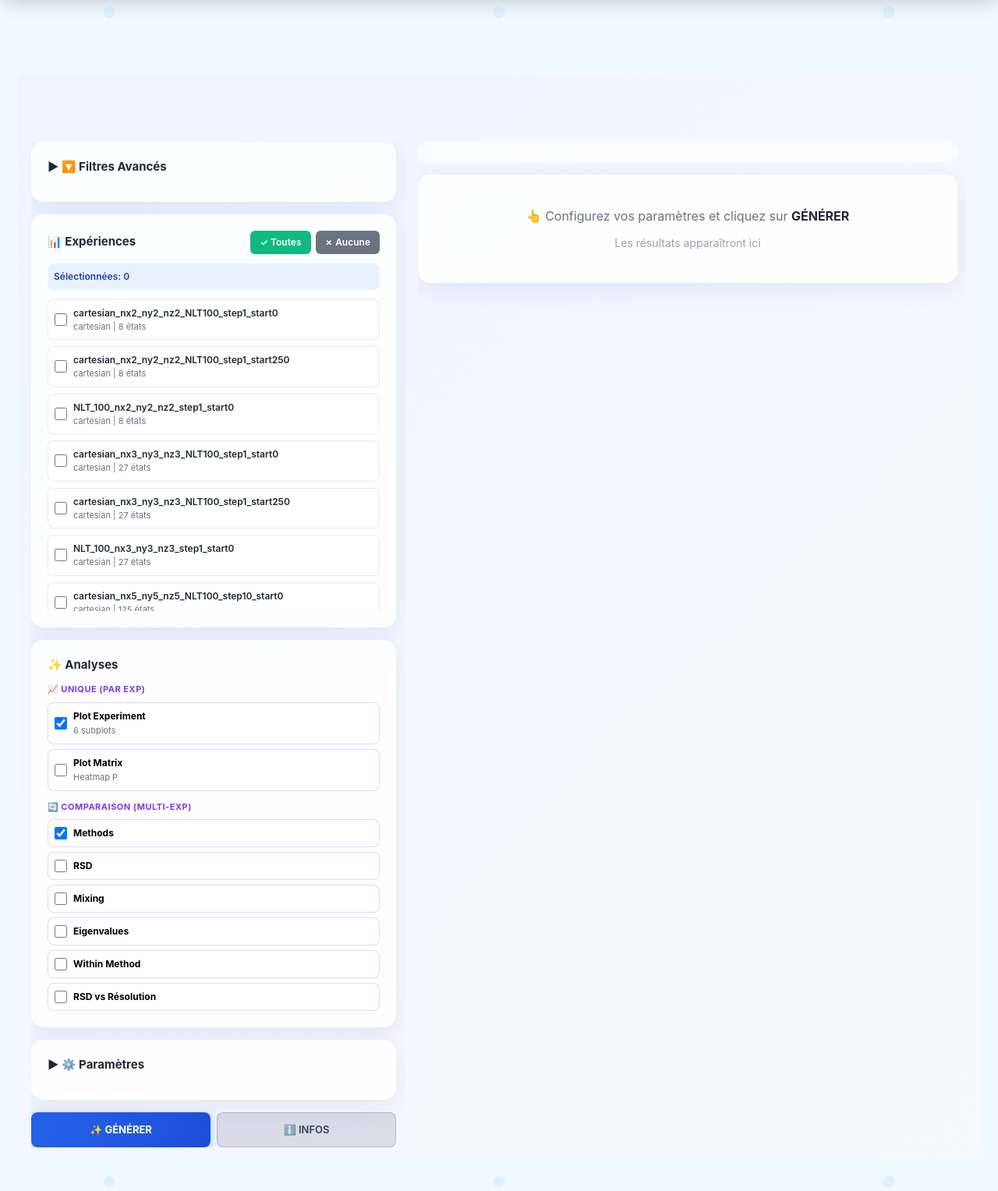
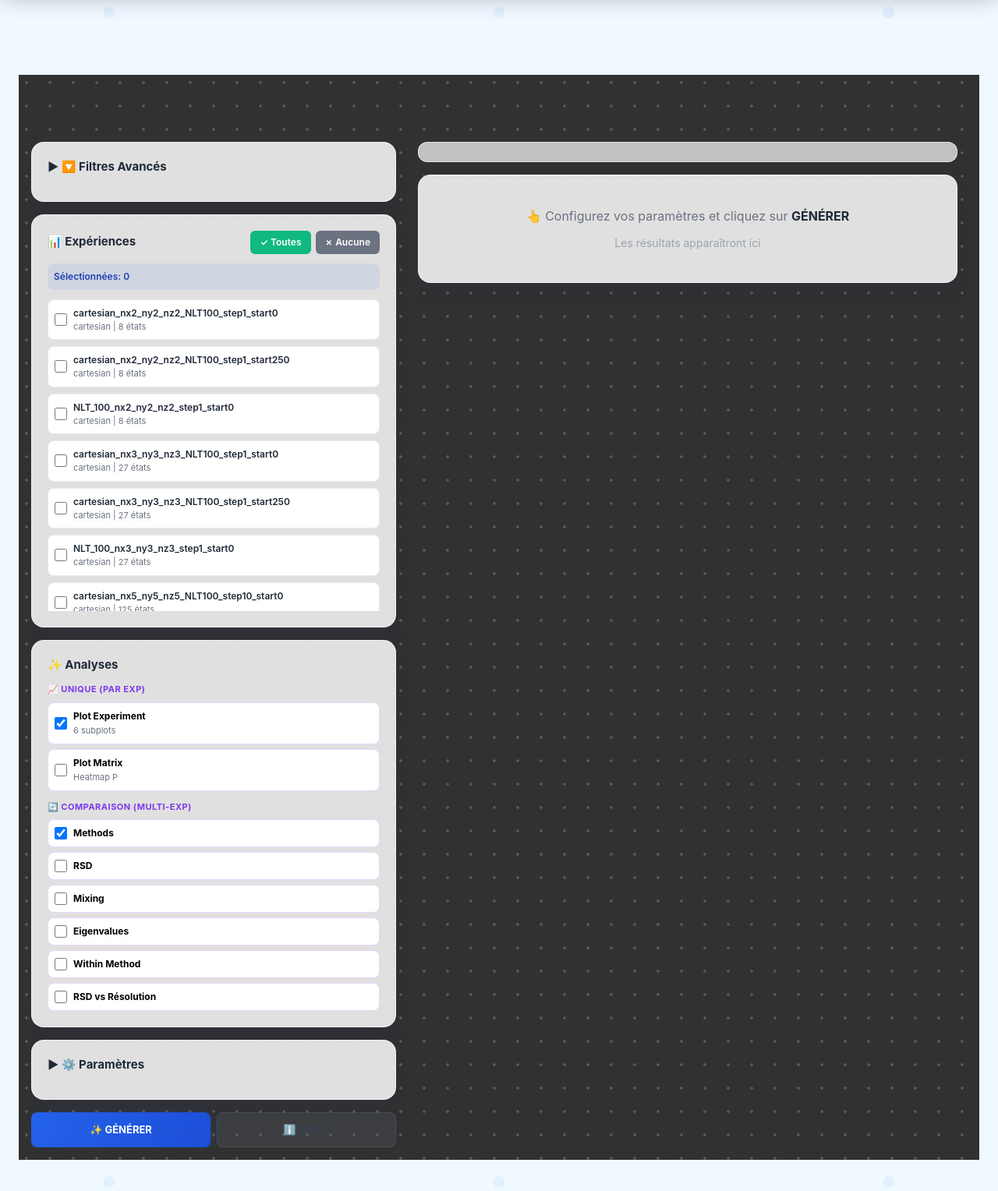
Before and after one commit to tiffank1802/dem_mcm_project, a Django app: page /analysis/ in a window 1280 px wide. Shown: the part 80-1608 px from the top of the page at 78% size. Run offline with Django 5.2, Linux system fonts and the light colour scheme; data comes from the database, SQL or seed files in the repository; data that the repository does not hold is empty; some libraries are stand-ins or nearby versions.

Commit message:
Apply dark dotted pattern background to unified analysis page
Changed from light gradient background to dark theme with dotted pattern:
- Background color: #313131 (dark gray)
- Pattern: Radial gradient with white dots (2px radius, 0.171 opacity)
- Pattern size: 30px × 30px
- Position offset: -5px -5px

This creates a subtle, professional-looking dot matrix pattern suitable
for data visualization dashboards. The dark background provides better
contrast for the light chart containers.

Credit: Pattern design from Uiverse.io by kennyotsu

```diff
--- a/markov/templates/markov/unified_analysis.html
+++ b/markov/templates/markov/unified_analysis.html
@@ -2,7 +2,7 @@
 {% block title %}Analyse Unifiée{% endblock %}
 
 {% block content %}
-<div style="display: flex; flex-direction: column; height: 100vh; overflow: hidden; background: linear-gradient(135deg, #f0f4ff 0%, #f8f9ff 100%);">
+<div style="display: flex; flex-direction: column; height: 100vh; overflow: hidden; background-color: #313131; background-image: radial-gradient(rgba(255, 255, 255, 0.171) 2px, transparent 0); background-size: 30px 30px; background-position: -5px -5px;">
 
     <!-- ═══════════════════════════════════════════════════════════════════ -->
     <!-- BARRE DE TITRE FIXE ET TRANSPARENTE (TOP)                          -->
```
